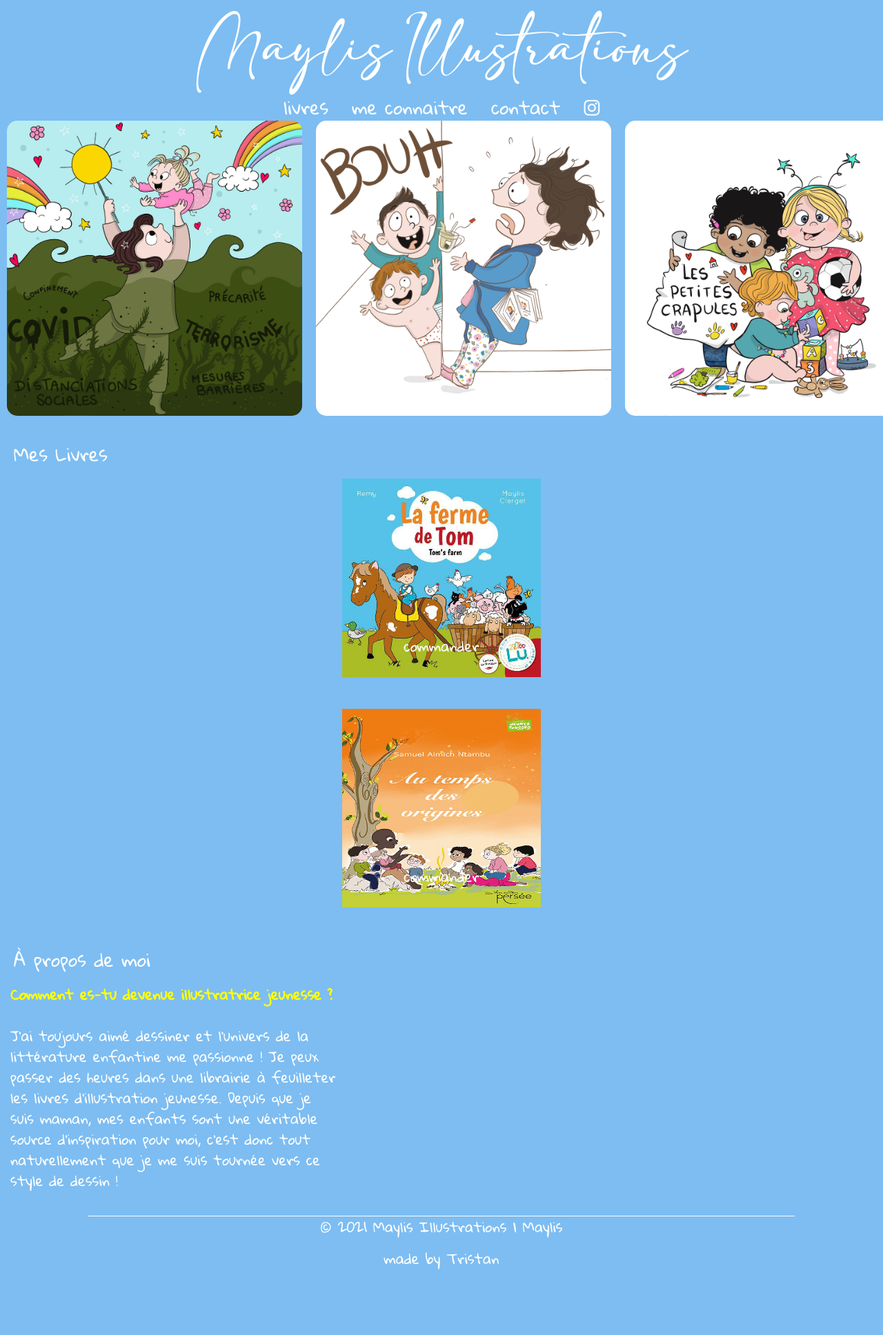
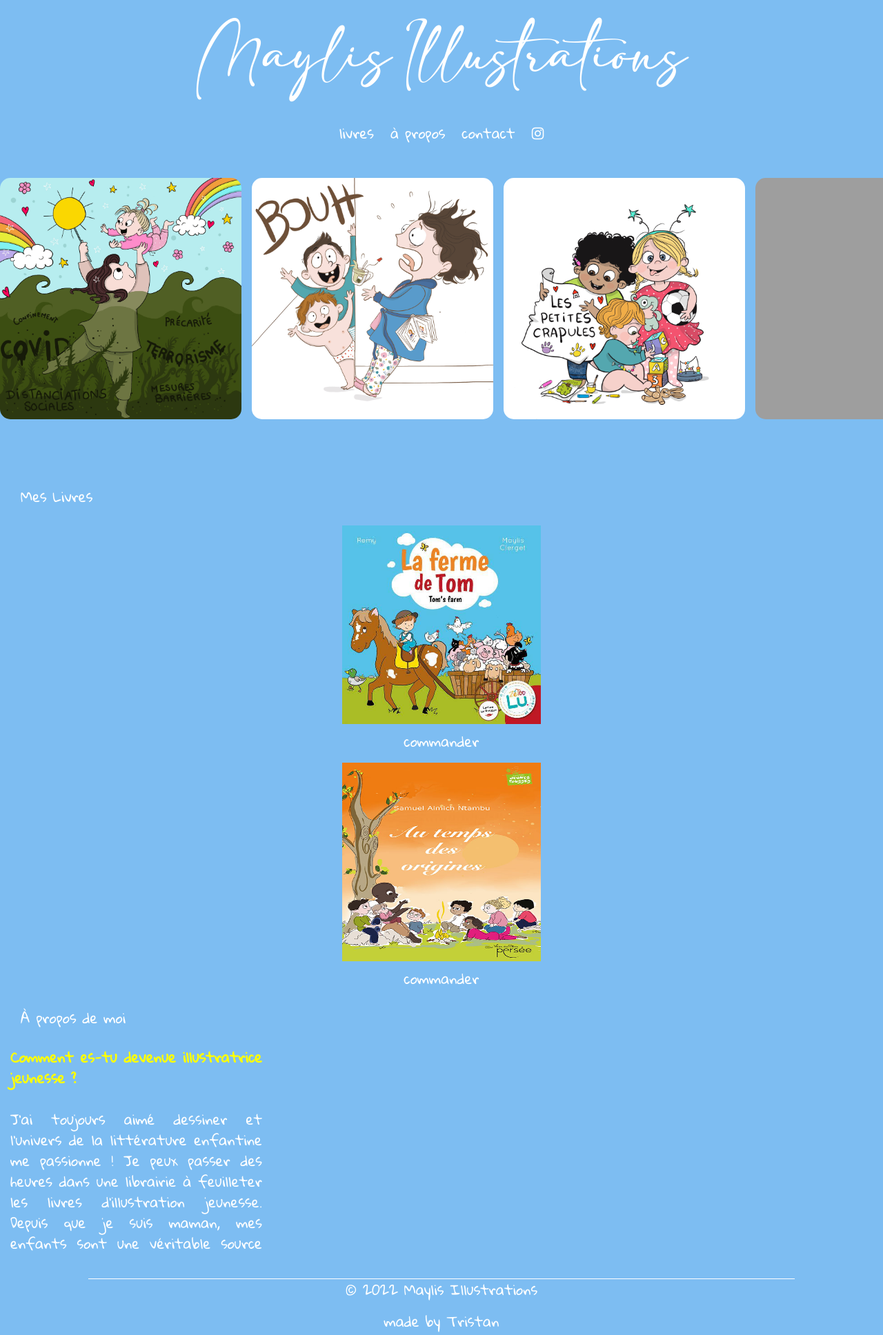
Before and after one commit to tristansd90/Maylis_Illustrations, a PHP site: page / in a window 1280 px wide. Shown: the whole page at 69% size. Before the commit the page ends 1845 px from the top, so only its background shows below. Run offline with PHP 8.4, Linux system fonts and the light colour scheme; some web fonts are replaced; grey boxes are pictures that could not be loaded.

Commit message:
test mobile first

```diff
--- a/css/style.css
+++ b/css/style.css
@@ -18,7 +18,11 @@ h1 {
    font-family: "adelia";
     color: var(--text-color);
 }
-h2, h3, h4, p, a, label, .submit {
+h2 {
+    font-size: 26px;
+    margin: 30px;
+}
+h2, p, a, label, .submit {
     font-family: 'Gloria Hallelujah', cursive;
     font-size: 20px;
     color: var(--text-color);
@@ -31,47 +35,41 @@ body {
 /* -----  header */
 header {
     position: relative;
-    top: 40px;
+    top: 50px;
+}
+header img {
+    display: none;
+}
+header h1 {
+    font-size: 30px;
     text-align: center;
 }
-header>img {
-    display: none;
-    height: 99px;
-    width: 70px;
+header nav {
+    text-align: center;
 }
-header>h1 {
-    font-size: 30px;
-    display: inline;
-}
-header>nav>a {
-    font-size: 26px;
-    margin: 0 15px;
+header nav a {
+    font-size: 20px;
+    margin: 0 10px;
 }
 /* ----- portfolio */
 #portfolio {
     display: flex;
     overflow: scroll;
     text-align: center;
-    margin: 30px auto;
+    margin: 100px auto;
 }
-#portfolio>img {
+#portfolio img {
     display: inline;
-    height: 427.92px;
-    width: 427.92px;
-    margin: 10px;
+    height: 350px;
+    width: 350px;
+    margin-right: 15px;
     border-radius: 15px;
 }
 /* ----- books */
 #books {
-    position: relative;
     margin: 30px auto;
 }
-#books h2 {
-    font-size: 26px;
-    margin: 20px;
-}
 #books article a img {
-    /* position: relative; */
     display: block;
     margin: auto;
     height: 288px;
@@ -82,27 +80,23 @@ header>nav>a {
     width: 288px;
 }
 #books article p {
-    position: relative;
-    top: -60px;
     text-align: center;
+    margin-top: 10px;
     /* background-color: var(--text-color); */
     color: var(--text-color);
     border-radius: 50px;
 }
 /* ----- interview */
-#interview h2 {
-    font-size: 26px;
-    margin: 20px;
-}
+
 #interview img {
     display: none;
 }
 #interview p {
     height: 300px;
-    width: 490px;
+    width: 380px;
     overflow: auto;
     padding-left: 15px;
-    text-align: left;
+    text-align: justify;
 }
 #interview p strong {
     color: yellow
@@ -152,7 +146,7 @@ footer {
     } */
 }
 
-@media screen and (min-width: 992px) {
+/* @media screen and (min-width: 992px) {
     header>h1 {
         font-size: 60px;
     }
@@ -160,4 +154,4 @@ footer {
         height: 148.5px;
         width: 105px;
     }
-}
+} */
--- a/index.html
+++ b/index.html
@@ -23,7 +23,7 @@
         <nav>
             <!-- <a href='index.html'>dessins</a> -->
             <a href="#books">livres</a>
-            <a href="#interview">me connaitre</a>
+            <a href="#interview">à propos</a>
             <a href="mailto:maylis.clerget@icloud.com">contact</a>
             <a href="https://www.instagram.com/maylis.illustrations/?hl=en" target="_blank"><i
                     class='fab fa-instagram'></i></a>
@@ -120,7 +120,7 @@
             <a class="condition" href="">Condition d'utilisation</a>
             <a class="politique" href="">Politiques de Confidentialité</a>
         </div> -->
-        <p class="copyright">© 2021 Maylis Illustrations | Maylis</p>
+        <p class="copyright">© 2022 Maylis Illustrations</p>
         <p>made by Tristan</p>
     </footer>
 </body>
```
